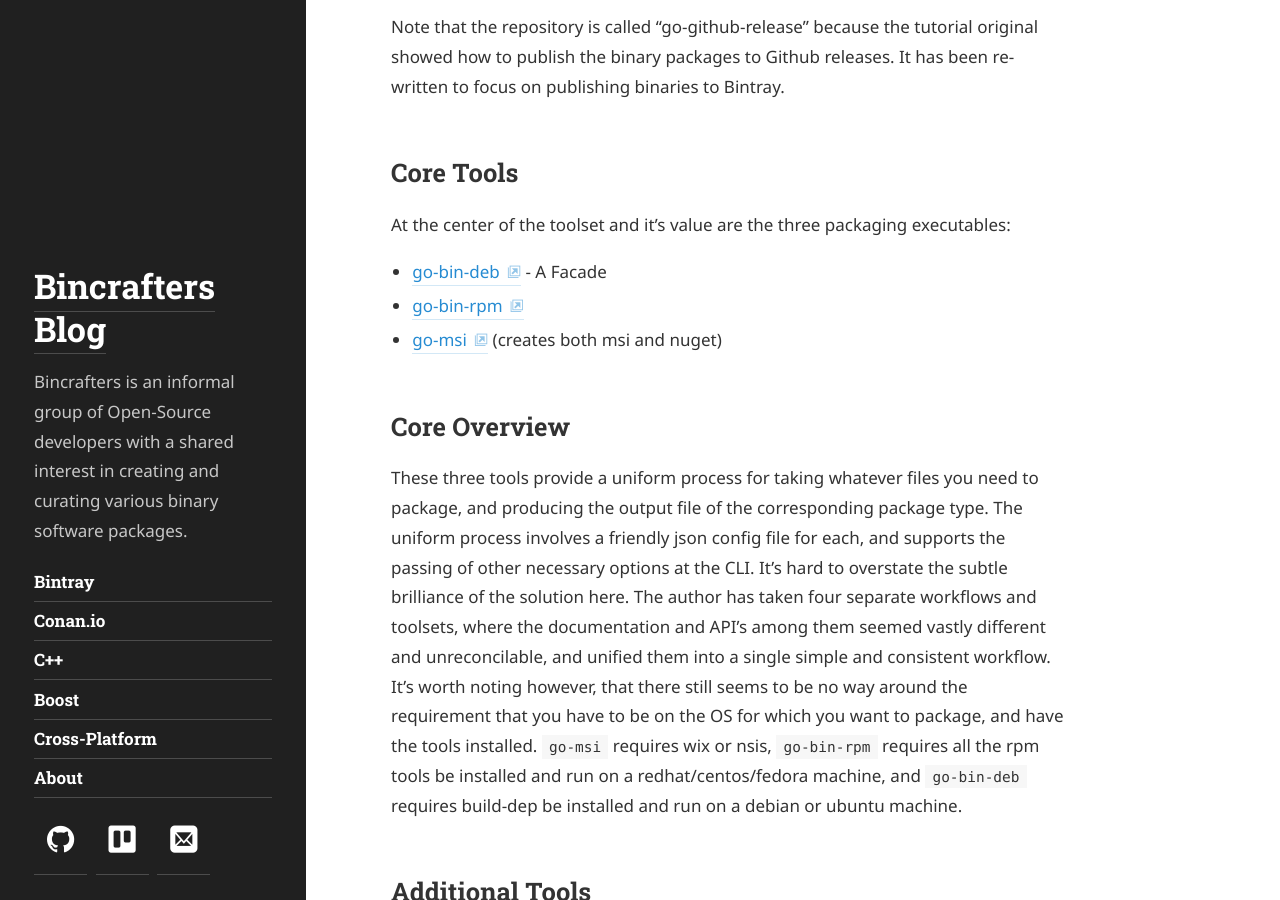
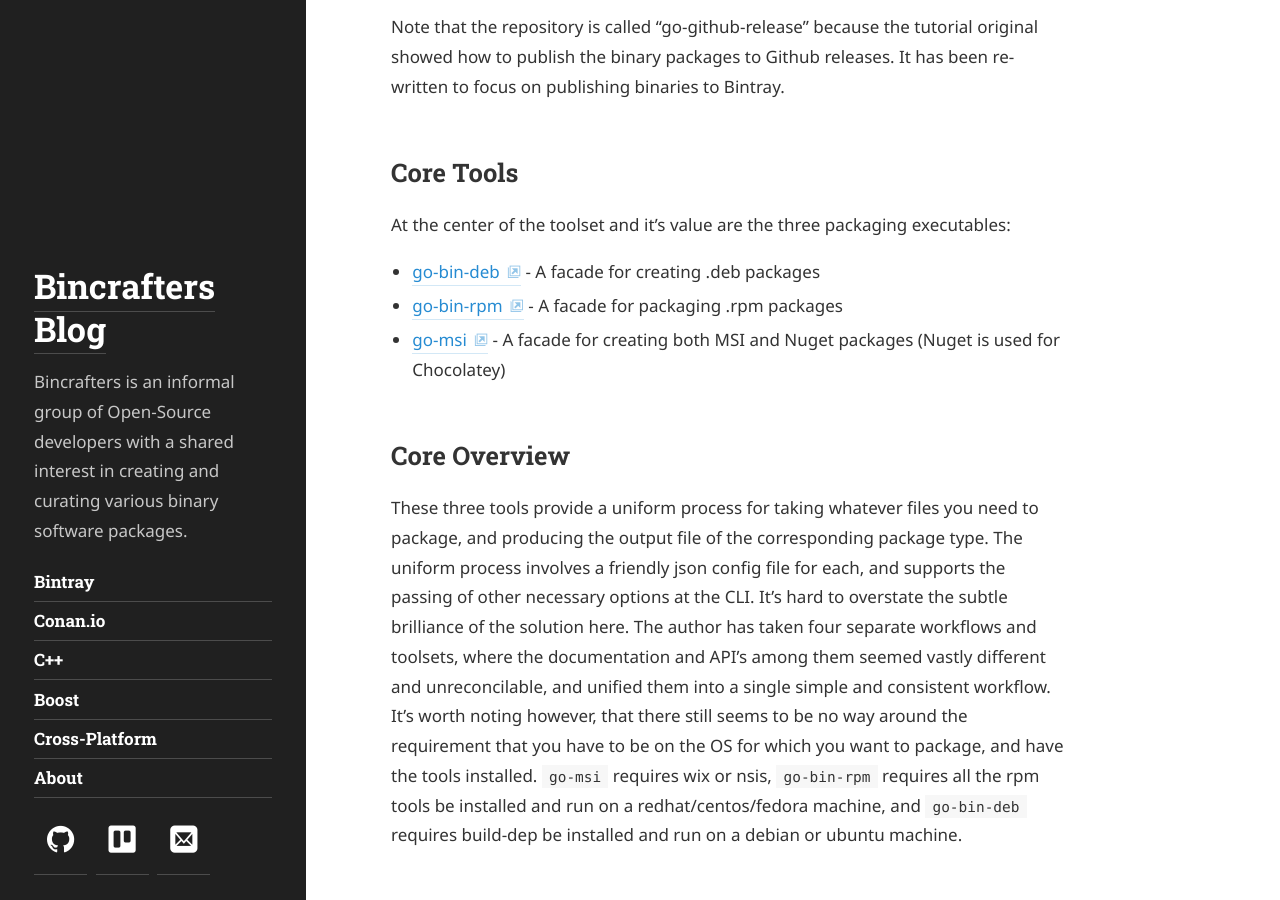
Before and after one commit to bincrafters/bincrafters.github.io, a Jekyll site: the page built from _posts/2017-05-25-go-tools-for-os-packaging.md, in a window 1280 px wide and 900 px high, scrolled down 397 px. Built offline with Jekyll 4.4.1, drawn with Linux system fonts in a browser that asks for light colours; some web fonts are replaced.

Commit message:
fixed incomplete go-tools-post

```diff
--- a/_posts/2017-05-25-go-tools-for-os-packaging.md
+++ b/_posts/2017-05-25-go-tools-for-os-packaging.md
@@ -9,9 +9,9 @@ Note that the repository is called "go-github-release" because the tutorial orig
 
 ## Core Tools
 At the center of the toolset and it's value are the three packaging executables:
-* [go-bin-deb](https://github.com/mh-cbon/go-bin-deb) - A Facade
-* [go-bin-rpm](https://github.com/mh-cbon/go-bin-msi)
-* [go-msi](https://github.com/mh-cbon/go-msi) (creates both msi and nuget)
+* [go-bin-deb](https://github.com/mh-cbon/go-bin-deb) - A facade for creating .deb packages
+* [go-bin-rpm](https://github.com/mh-cbon/go-bin-msi) - A facade for packaging .rpm packages
+* [go-msi](https://github.com/mh-cbon/go-msi) - A facade for creating both MSI and Nuget packages (Nuget is used for Chocolatey)
 
 ## Core Overview
 These three tools provide a uniform process for taking whatever files you need to package, and producing the output file of the corresponding package type.  The uniform process involves a friendly json config file for each, and supports the passing of other necessary options at the CLI.   It's hard to overstate the subtle brilliance of the solution here.  The author has taken four separate workflows and toolsets, where the documentation and API's among them seemed vastly different and unreconcilable, and unified them into a single simple and consistent workflow.   It's worth noting however, that there still seems to be no way around the requirement that you have to be on the OS for which you want to package, and have the tools installed.  `go-msi` requires wix or nsis, `go-bin-rpm` requires all the rpm tools be installed and run on a redhat/centos/fedora machine, and `go-bin-deb` requires build-dep be installed and run on a debian or ubuntu machine.
```
